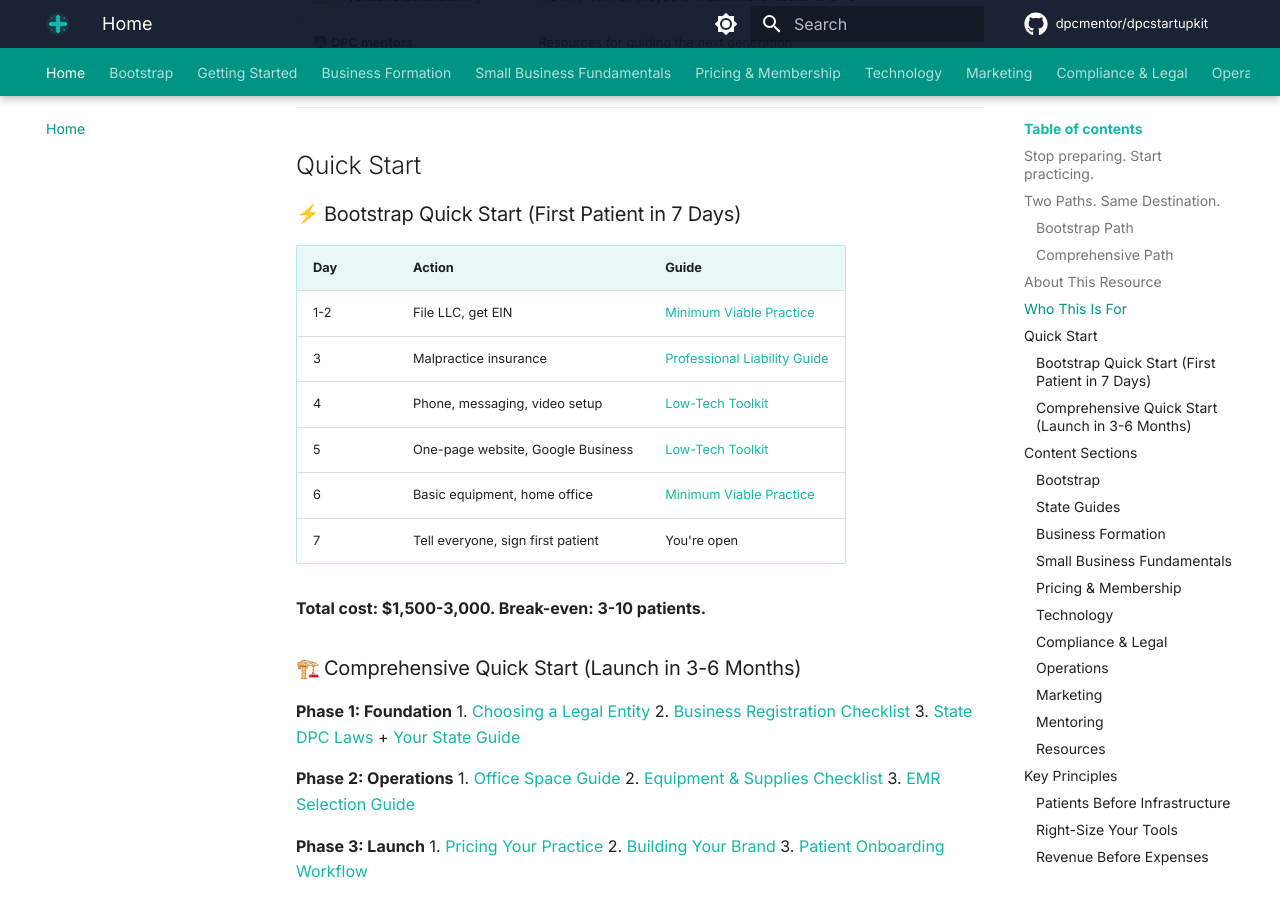
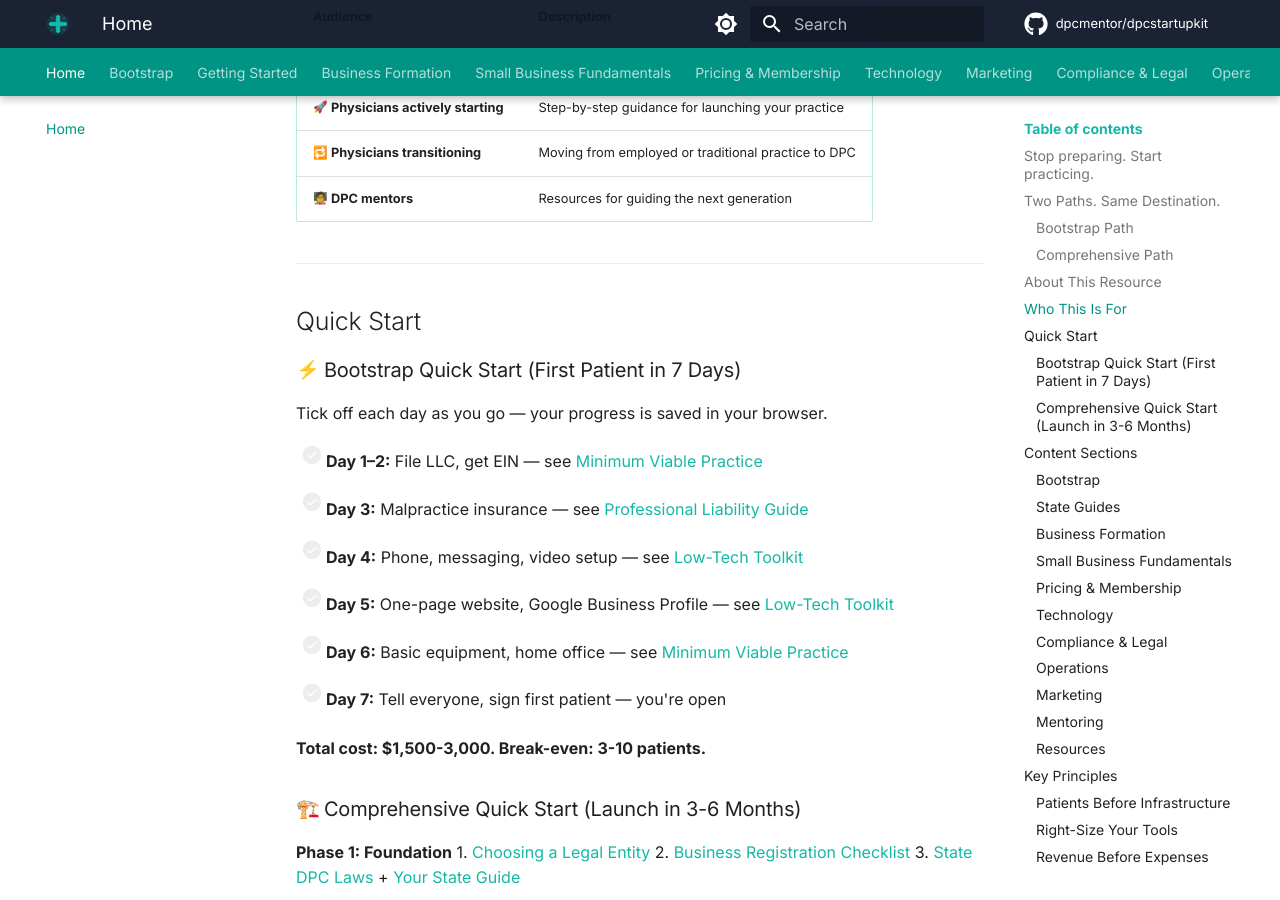
Before and after one commit to dpcmentor/dpcstartupkit, an MkDocs documentation site: the page built from docs/index.md, in a window 1280 px wide and 900 px high, scrolled down 2171 px. Built offline with MkDocs 1.6.1 and Material for MkDocs 9.7.7, drawn with Linux system fonts in a browser that asks for light colours; emoji names are drawn with the system emoji font; comment, search, counter and statistics services are not loaded; some of the changed text lies outside the part shown.

Commit message:
Convert bootstrap 7-day table to interactive task list in docs/index.md

```diff
--- a/docs/index.md
+++ b/docs/index.md
@@ -91,14 +95,14 @@
 
 ### :zap: Bootstrap Quick Start (First Patient in 7 Days)
 
-| Day | Action | Guide |
-|-----|--------|-------|
-| 1-2 | File LLC, get EIN | [Minimum Viable Practice](bootstrap/minimum-viable-practice.md) |
-| 3 | Malpractice insurance | [Professional Liability Guide](business-formation/professional-liability-guide.md) |
-| 4 | Phone, messaging, video setup | [Low-Tech Toolkit](bootstrap/low-tech-toolkit.md) |
-| 5 | One-page website, Google Business | [Low-Tech Toolkit](bootstrap/low-tech-toolkit.md) |
-| 6 | Basic equipment, home office | [Minimum Viable Practice](bootstrap/minimum-viable-practice.md) |
-| 7 | Tell everyone, sign first patient | You're open |
+Tick off each day as you go — your progress is saved in your browser.
+
+- [ ] **Day 1–2:** File LLC, get EIN — see [Minimum Viable Practice](bootstrap/minimum-viable-practice.md)
+- [ ] **Day 3:** Malpractice insurance — see [Professional Liability Guide](business-formation/professional-liability-guide.md)
+- [ ] **Day 4:** Phone, messaging, video setup — see [Low-Tech Toolkit](bootstrap/low-tech-toolkit.md)
+- [ ] **Day 5:** One-page website, Google Business Profile — see [Low-Tech Toolkit](bootstrap/low-tech-toolkit.md)
+- [ ] **Day 6:** Basic equipment, home office — see [Minimum Viable Practice](bootstrap/minimum-viable-practice.md)
+- [ ] **Day 7:** Tell everyone, sign first patient — you're open
 
 **Total cost: $1,500-3,000. Break-even: 3-10 patients.**
 
```
Also changed, not shown: other parts of docs/index.md (+4 -0 lines).
